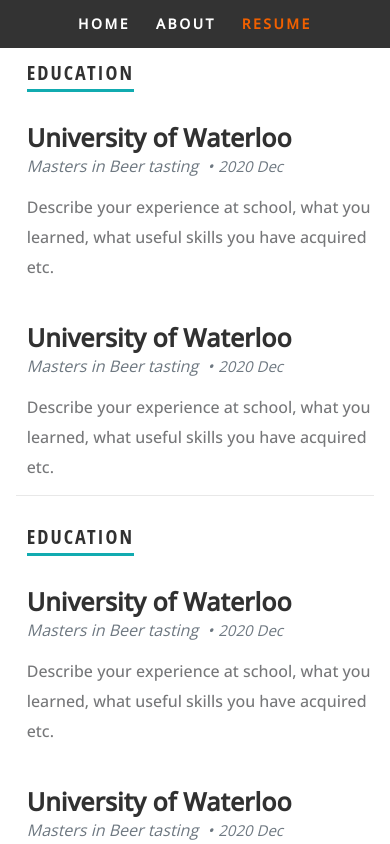
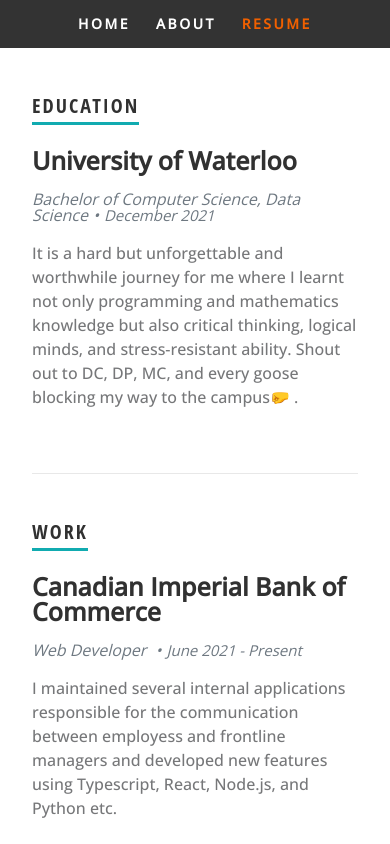
Before and after one commit to RyderHe/Ryder-Personal-Website-v1, a React (Create React App) app: page /resume in a window 390 px wide. Shown: the top 844 px of the page. Built offline with nearby package versions, Linux system fonts and the light colour scheme.

Commit message:
Componentized experience sections & change css for it

```diff
--- a/public/resumeData.json
+++ b/public/resumeData.json
@@ -1,8 +1,8 @@
 {
     "main": {
       "name": "Ryder He",
-      "occupation": "Full Stack Developer",
-      "description": "Here will be your description. Use this to describe what you do or whatever you feel best describes yourself to a potential employer",
+      "occupation": "Software Developer",
+      "description": "",
       "image": "profile_photo.jpg",
       "bio": "I am currently working as a Web Developer at CIBC. I am passionate to code, learn, and improve. As an explorer, I look forward to future challenges and expanding my knowledge🚀.",
       "contactmessage": "Here is where you should write your message to readers to have them get in contact with you.",
@@ -38,28 +38,30 @@
       "skillmessage": "Here you can create a short write-up of your skills to show off to employers",
       "education": [
         {
+          "themetitle": "Education",
           "school": "University of Waterloo",
           "degree": "Bachelor of Computer Science, Data Science",
           "graduated": "December 2021",
-          "description": "Describe your experience at school, what you learned, what useful skills you have acquired etc."
+          "description": "It is a hard but unforgettable and worthwhile journey for me where I learnt not only programming and mathematics knowledge but also critical thinking, logical minds, and stress-resistant ability. Shout out to DC, DP, MC, and every goose blocking my way to the campus🤛 ."
         }
       ],
       "work": [
         {
+          "themetitle": "Work",
           "company": "Canadian Imperial Bank of Commerce",
           "title": "Web Developer ",
           "years": "June 2021 - Present",
-          "description": "Describe work, special projects, notable achievements, what technologies you have been working with, and anything else that would be useful for an employer to know."
+          "description": "I maintained several internal applications responsible for the communication between employess and frontline managers and developed new features using Typescript, React, Node.js, and Python etc."
         }
       ],
       "skills": [
         {
           "name": "Git",
-          "level": "60%"
+          "level": ""
         },
         {
-          "name": "Illustrator",
-          "level": "55%"
+          "name": "VueJs",
+          "level": ""
         },
         {
           "name": "ReactJs",
@@ -67,15 +69,15 @@
         },
         {
           "name": "CSS",
-          "level": "90%"
+          "level": ""
         },
         {
           "name": "HTML5",
-          "level": "80%"
+          "level": ""
         },
         {
-          "name": "VueJs",
-          "level": "50%"
+          "name": "NodeJs",
+          "level": ""
         },
         {
           "name": "MongoDB",
@@ -87,33 +89,45 @@
       "projects": [
         {
           "title": "Movies App",
-          "category": "My Travel Blog for my post-university travels",
-          "image": "",
-          "url": ""
+          "category": "A full stack streaming app. ",
+          "skills": ["PHP", "VueJs", "MySQL", "Javascript"],
+          "image": "project.jpg",
+          "url": "www.google.ca"
         },
         {
           "title": "Chat App",
           "category": "A live chat app for foodies.",
-          "image": "",
-          "url": ""
+          "skills": ["ReactJs", "SocketIO", "Javascript"],
+          "image": "project.jpg",
+          "url": "www.google.ca"
         },
         {
           "title": "Flappy Bird Clone Game",
-          "category": "Fly the 'spyderman' as far as you can!",
-          "image": "",
-          "url": ""
+          "skills": ["Python", "Pygame"],
+          "category": "A clone game - Fly the 'spyderman' as far as you can!",
+          "image": "project.jpg",
+          "url": "www.google.ca"
         },
         {
           "title": "Operating System",
-          "category": "A simplified os kernal ",
-          "image": "",
-          "url": ""
+          "skills": ["C"],
+          "category": "A simplified os kernal",
+          "image": "project.jpg",
+          "url": "www.google.ca"
         },
         {
-          "title": "Smirkspace",
-          "category": "(MVP Only) A React and Meteor based chat University project.",
-          "image": "smirkspace.jpg",
-          "url": "http://www.smirkspace.com"
+          "title": " Ludum Dare Game Prediction Kaggle Challenge",
+          "skills": ["Python", "TensorFlow"],
+          "category": "Predicted with a categorization accuracy of 0.92+ that ranked top 50% among the class competition.",
+          "image": "project.jpg",
+          "url": "www.google.ca"
+        },
+        {
+          "title": "Covid-19 Prediction",
+          "skills": ["Python", "Spark"],
+          "category": "Fetched live-streaming data from tweets and websites.",
+          "image": "project.jpg",
+          "url": "www.google.ca"
         }
       ]
     }
--- a/src/App.js
+++ b/src/App.js
@@ -79,8 +79,7 @@
             element={
               <>
                 <Resume
-                  educationData={ resumeData.resume.education }
-                  workData={ resumeData.resume.work }
+                  resumeData={ resumeData.resume}
                   projectsData={ resumeData.portfolio.projects}
                 />
                 <Footer
--- a/src/components/Experience/Experience.css
+++ b/src/components/Experience/Experience.css
@@ -3,152 +3,5 @@
 /* ------------------------------------------------------------------ */
 
 #experience {
-    /* background: white; */
-    /* padding-top: 96px; */
-    /* padding-bottom: 66px; */
-    margin-top: 2em;
     overflow: hidden;
 }
-
-
-/* general grid layout*/
-.experience-theme_container {
-    display: grid;
-    grid-template-columns: 20% 20% 40% 20%;
-    grid-gap: 0.2rem;
-    padding-top: 0;
-
-    /* margin-bottom: 48px; */
-    /* padding-bottom: 24px; */
-    border-bottom: 1px solid #E8E8E8;
-}
-
-.experience-theme__header {
-    grid-column: 2/3;
-    /* background: #ffa7d3; */
- }
-
-.experience-theme__header___h1{
-
-    font-family: 'Open Sans', sans-serif;
-    font-family: 'Open Sans Condensed', sans-serif;
-    font-size: 20px;
-    text-transform: uppercase;
-    letter-spacing: 2px;
-
-    border-bottom: 3px solid #11ABB0;
-    padding-bottom: 6px;
-    width: fit-content;
-
-    position: relative;
-    left: 20%;
-    top: 10%;
-}
-
-.experience-theme__entries {
-    grid-column: 3/4;
-    /* background: #18ffff; */
- }
-
-
-.experience_theme__entries___row {
-    height: 200px;
-}
-
-.experience_theme__entries___row h3 {
-    font-family: 'Open Sans', sans-serif;
-    font-size: 25px;
-    font-weight: 800;
-
-    position: relative;
-    left: 3%;
-    top: 15%;
-
-    margin-bottom: 8px;
-}
-
-.info {
-    font-size: 16px;
-    font-style: italic; /**/
-
-    color: #6E7881;
-    margin-bottom: 18px;
-    margin-top: 18px;
-
-    position: relative;
-    left: 3%;
-    top: 10%;
-}
-
-.info span {
-    margin-right: 5px;
-    margin-left: 5px;
- }
-.date {
-    font-family: 'Open Sans', sans-serif;
-
-    font-size: 15px;
-    /* font-weight: 800; */
-
-    margin-top: 6px;
- }
-
- .description {
-    font-family: 'Open Sans', sans-serif;
-    font-weight: 500;
-    font-size: 16px;
-
-    line-height: 30px;
-    color: #767779;
-
-    position: relative;
-    left: 3%;
-    top: 10%;
- }
-
-/* screenwidth less than 1024px
---------------------------------------------------------------------- */
-@media only screen and (max-width: 1024px) {
-    .experience-theme__header___h1{
-        position: relative;
-        left: 8%;
-        top: 10%;
-    }
-}
-
- /* screenwidth less than 900px
---------------------------------------------------------------------- */
-@media only screen and (max-width: 900px) {
-
-}
-
- /* mobile wide/smaller tablets
----------------------------------------------------------------------- */
-@media only screen and (max-width: 767px) {
-    /* flex */
-    .experience-theme_container {
-        display: flex;
-        flex-direction: column;
-        padding-top: 0;
-
-        border-bottom: 1px solid #E8E8E8;
-        margin: 1em 1em 0 1em;
-    }
-
-    .experience-theme__header___h1{
-
-        position: relative;
-        left: 3%;
-        top: 0;
-
-        margin-top: 0.75em;
-    }
-
-
-}
-
-/* mobile narrow
-  -------------------------------------------------------------------------- */
-@media only screen and (max-width: 480px) {
-
-}
--- a/src/components/Experience/Experience.js
+++ b/src/components/Experience/Experience.js
@@ -1,51 +1,13 @@
 import "./Experience.css";
+import ExperienceCard from "../ExperienceCard/ExperienceCard";
 
 const Experience = (props) => {
-  // const { educationData, workData } = props;
+  const { resumeData } = props;
+  const themes = ["education", "work"];
+
   return (
     <div id="experience">
-
-      {/* education */}
-      <div className="experience-theme_container">
-        <div className="experience-theme__header">
-          <h1 className="experience-theme__header___h1">Education</h1>
-        </div>
-
-        <div className="experience-theme__entries">
-          <div className="experience_theme__entries___row" key={1}>
-            <h3>University of Waterloo</h3>
-            <p className="info">Masters in Beer tasting <span>&bull;</span><em className="date">2020 Dec</em></p>
-            <p className="description">Describe your experience at school, what you learned, what useful skills you have acquired etc.</p>
-          </div>
-
-          <div className="experience_theme__entries___row" key={2}>
-            <h3>University of Waterloo</h3>
-            <p className="info">Masters in Beer tasting <span>&bull;</span><em className="date">2020 Dec</em></p>
-            <p className="description"> Describe your experience at school, what you learned, what useful skills you have acquired etc.</p>
-          </div>
-        </div>
-      </div>
-
-      {/* work */}
-      <div className="experience-theme_container">
-        <div className="experience-theme__header">
-          <h1 className="experience-theme__header___h1">Education</h1>
-        </div>
-
-        <div className="experience-theme__entries">
-          <div className="experience_theme__entries___row" key={1}>
-            <h3>University of Waterloo</h3>
-            <p className="info">Masters in Beer tasting <span>&bull;</span><em className="date">2020 Dec</em></p>
-            <p className="description">Describe your experience at school, what you learned, what useful skills you have acquired etc.</p>
-          </div>
-
-          <div className="experience_theme__entries___row" key={2}>
-            <h3>University of Waterloo</h3>
-            <p className="info">Masters in Beer tasting <span>&bull;</span><em className="date">2020 Dec</em></p>
-            <p className="description"> Describe your experience at school, what you learned, what useful skills you have acquired etc.</p>
-          </div>
-        </div>
-      </div>
+      { themes.map( (theme, index) => <ExperienceCard key={index} theme={theme} records={resumeData[theme]}/>)}
     </div>
   );
 }
--- a/src/components/ExperienceCard/ExperienceCard.css
+++ b/src/components/ExperienceCard/ExperienceCard.css
@@ -0,0 +1,139 @@
+
+/* general grid layout*/
+.experience-theme_container {
+    display: grid;
+    grid-template-columns: 20% 20% 40% 20%;
+    grid-gap: 0.2rem;
+
+    padding-top: 3em;
+    padding-bottom: 3em;
+    margin-top: 3em;
+
+    border-bottom: 1px solid #E8E8E8;
+}
+
+.experience-theme_container:last-child {
+    margin-top: 0;
+}
+
+.experience-theme__header {
+    grid-column: 2/3;
+ }
+
+.experience-theme__header___h1{
+
+    font-family: 'Open Sans', sans-serif;
+    font-family: 'Open Sans Condensed', sans-serif;
+    font-size: 20px;
+    text-transform: uppercase;
+    letter-spacing: 2px;
+
+    border-bottom: 3px solid #11ABB0;
+    padding-bottom: 6px;
+    width: fit-content;
+
+    /* position: relative;
+    left: 20%;
+    top: 10%; */
+}
+
+.experience-theme__entries {
+    grid-column: 3/4;
+ }
+
+
+.experience_theme__entries___row {
+    /* height: 15em; */
+    margin-bottom: 1em;
+}
+
+.experience_theme__entries___row h3 {
+    font-family: 'Open Sans', sans-serif;
+    font-size: 25px;
+    font-weight: 800;
+
+    /* position: relative;
+    left: 3%;
+    top: 15%;   */
+
+    margin-bottom: 8px;
+}
+
+.info {
+    font-size: 16px;
+    font-style: italic; /**/
+
+    color: #6E7881;
+    margin-bottom: 18px;
+    margin-top: 18px;
+
+    /* position: relative;
+    left: 3%;
+    top: 10%;   */
+}
+
+.info span {
+    margin-right: 5px;
+    margin-left: 5px;
+ }
+.date {
+    font-family: 'Open Sans', sans-serif;
+
+    font-size: 15px;
+    /* font-weight: 800; */
+
+    margin-top: 6px;
+ }
+
+ .description {
+    font-family: 'Open Sans', sans-serif;
+    font-weight: 500;
+    font-size: 16px;
+
+    line-height: 1.5em;
+    color: #767779;
+
+    /* position: relative;
+    left: 3%;
+    top: 10%;   */
+ }
+
+/* screenwidth less than 1024px
+--------------------------------------------------------------------- */
+@media only screen and (max-width: 1024px) {
+    /* general grid layout*/
+    .experience-theme_container {
+        grid-template-columns: 15% 20% 50% 15%;
+    }
+}
+
+ /* screenwidth less than 900px
+--------------------------------------------------------------------- */
+@media only screen and (max-width: 900px) {
+}
+
+ /* mobile wide/smaller tablets
+---------------------------------------------------------------------- */
+@media only screen and (max-width: 767px) {
+    /* flex */
+    .experience-theme_container {
+        display: flex;
+        flex-direction: column;
+
+        margin-left: 2em;
+        margin-right: 2em;
+    }
+
+    .experience-theme__header___h1{
+        margin-bottom: 1em;
+    }
+
+
+}
+
+/* mobile narrow
+  -------------------------------------------------------------------------- */
+@media only screen and (max-width: 480px) {
+    /* same as above */
+
+}
--- a/src/components/ExperienceCard/ExperienceCard.js
+++ b/src/components/ExperienceCard/ExperienceCard.js
@@ -1 +1,32 @@
 import "./ExperienceCard.css";
+
+const ExperienceCard = (props) => {
+  const { theme, records } = props;
+
+  return (
+    <div className="experience-theme_container">
+
+      <div className="experience-theme__header">
+        <h1 className="experience-theme__header___h1">{ theme }</h1>
+      </div>
+
+      <div className="experience-theme__entries">
+        {
+          records.map((record, index) => (
+            <div className="experience_theme__entries___row" key={`${index} - ${theme}`}>
+              <h3>{theme === "education" ? record.school : record.company}</h3>
+              <p className="info">{theme === "education" ? record.degree : record.title}
+                <span>&bull;</span><em className="date">{theme === "education" ? record.graduated : record.years}</em>
+              </p>
+              <p className="description">{record.description}</p>
+            </div>
+          ))
+        }
+      </div>
+    </div>
+
+  )
+
+}
+
+export default ExperienceCard;
--- a/src/pages/Resume/Resume.js
+++ b/src/pages/Resume/Resume.js
@@ -3,10 +3,10 @@
 import Projects from "../../components/Projects/Projects";
 
 const Resume = (props) => {
-  const { educationData, workData, projectsData } = props;
+  const { resumeData, projectsData } = props;
   return (
     <section id="resume">
-      <Experience educationData={ educationData } workData={ workData }/>
+      <Experience resumeData={ resumeData }/>
       <Projects projectsData={ projectsData }/>
     </section>
   )
```
